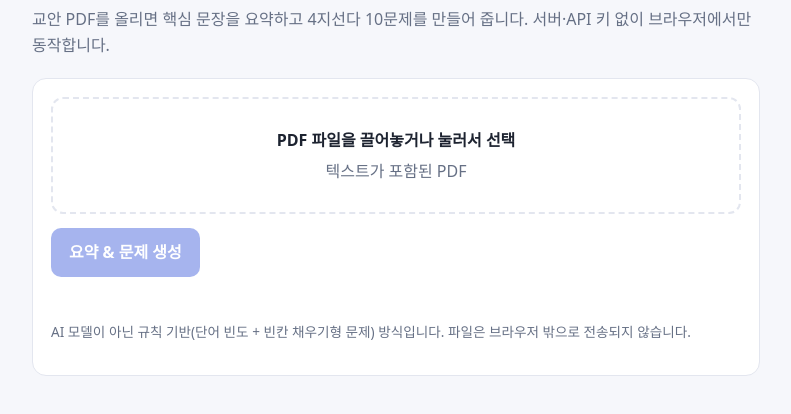
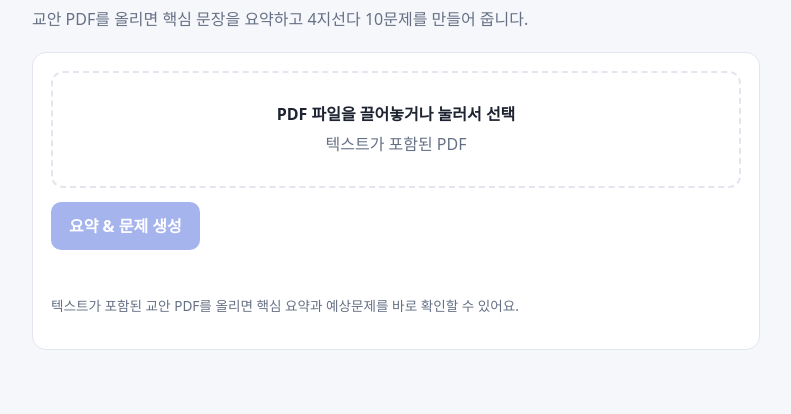
Before and after one commit to inhackinhack/filequiz, a plain HTML site: page index.html in a window 1280 px wide. Shown: the part 62-476 px from the top of the page, without its empty margins (244-1035 px from the left). Drawn offline with Linux system fonts and the light colour scheme.

Commit message:
Add files via upload

```diff
--- a/index.html
+++ b/index.html
@@ -44,7 +44,7 @@ li{margin:3px 0}
 <body>
 <main>
 <h1>교안 요약 &amp; 예상문제</h1>
-<p class="sub">교안 PDF를 올리면 핵심 문장을 요약하고 4지선다 10문제를 만들어 줍니다. 서버·API 키 없이 브라우저에서만 동작합니다.</p>
+<p class="sub">교안 PDF를 올리면 핵심 문장을 요약하고 4지선다 10문제를 만들어 줍니다.</p>
 
 <div class="card">
   <div class="drop" id="drop" tabindex="0">
@@ -55,7 +55,7 @@ li{margin:3px 0}
   <div class="row"><button id="go" disabled>요약 &amp; 문제 생성</button></div>
   <div id="status" aria-live="polite"></div>
   <div id="err" role="alert"></div>
-  <p class="note">AI 모델이 아닌 규칙 기반(단어 빈도 + 빈칸 채우기형 문제) 방식입니다. 파일은 브라우저 밖으로 전송되지 않습니다.</p>
+  <p class="note">텍스트가 포함된 교안 PDF를 올리면 핵심 요약과 예상문제를 바로 확인할 수 있어요.</p>
 </div>
 
 <div id="out" hidden>
```
